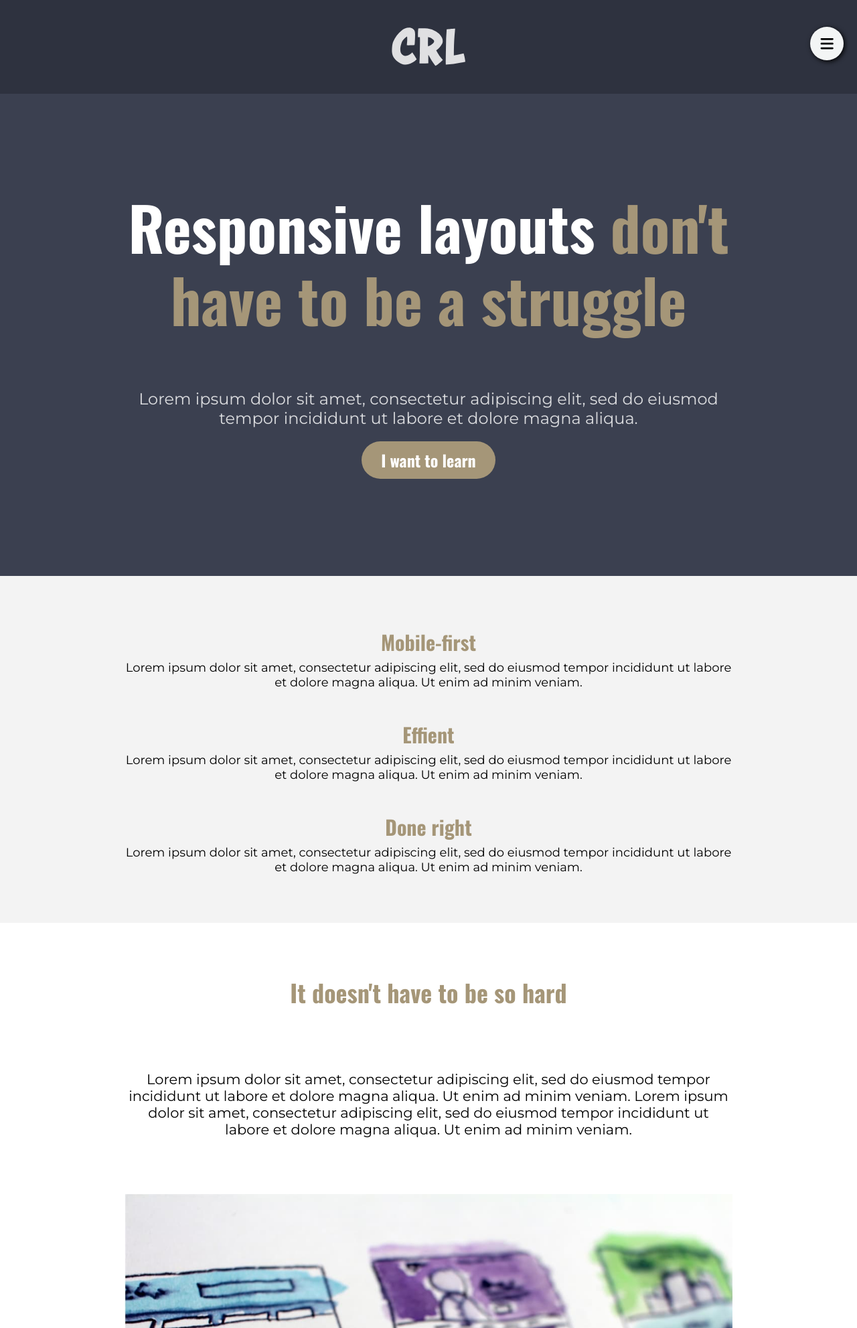
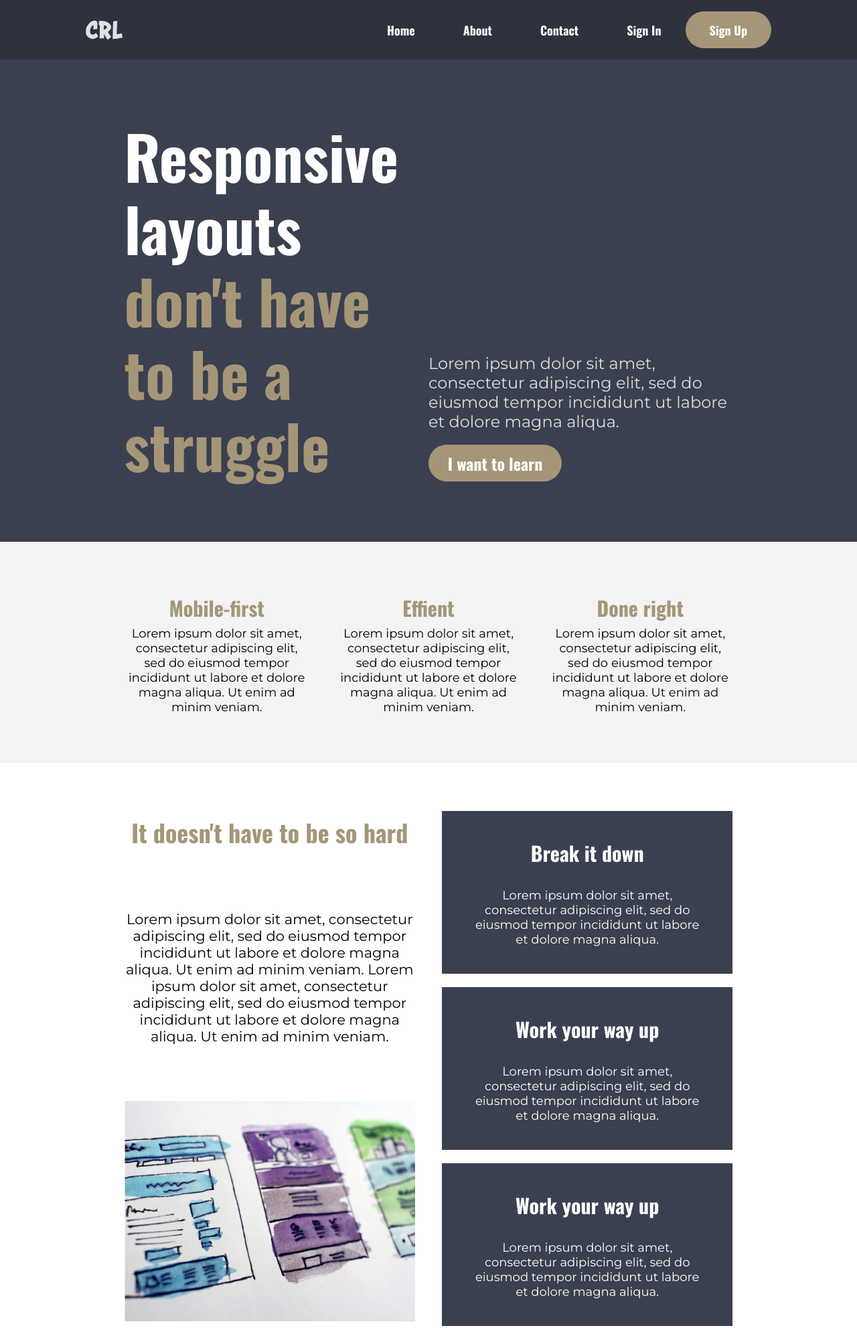
Before and after one commit to saysonjerald/css-responsive-challenge, a plain HTML site: page index.html in a window 1280 px wide. Shown: the top 1983 px of the page at 67% size. Drawn offline with nearby package versions, Linux system fonts and the light colour scheme.

Commit message:
Status: Finished

```diff
--- a/style.css
+++ b/style.css
@@ -306,12 +306,103 @@ footer .container.row .col + .col {
     font-size: 62.5%;
   }
 
+  header nav {
+    position: relative;
+    background-color: #2e323f;
+    padding: 1rem 0;
+  }
+
+  header nav .logo {
+    height: 3rem;
+  }
+
+  header nav .container.row .link {
+    display: flex;
+    padding: 0em;
+  }
+
+  header nav .container.row,
+  header nav .container.row .link {
+    flex-direction: row;
+  }
+
+  #menu-button {
+    display: none;
+  }
+
+  #hero {
+    background-color: #3b4050;
+    min-height: 90vh;
+    /* max-height: 72rem; */
+    display: flex;
+    align-items: center;
+    text-align: left;
+    padding: 7.2rem;
+  }
+
+  #hero .container.row {
+    flex-direction: row;
+  }
+
+  #hero h1 {
+    margin-bottom: 0rem;
+  }
+
+  #hero .container.row .col + .col {
+    align-self: flex-end;
+  }
+
+  #features-1 .container.row {
+    flex-direction: row;
+  }
+
+  #features-1 .container.row .col + .col {
+    margin-top: 0rem;
+    margin-left: 4rem;
+  }
+
   #features-2 aside {
     display: flex;
   }
 
+  #features-2 .container.row {
+    flex-direction: row;
+  }
+
+  #features-2 aside {
+    flex-direction: column;
+    margin-left: 4rem;
+  }
+
   #features-2 aside section + section {
-    margin-top: 0;
-    margin-left: 2rem;
+    margin-top: 2rem;
+    margin-left: 0rem;
+  }
+
+  footer .container.row {
+    flex-direction: row;
+    text-align: left;
+  }
+
+  footer .container.row .col + .col {
+    margin-top: 0rem;
+  }
+
+  footer .container.row .col:first-child {
+    width: 200%;
+    margin-right: 2rem;
+  }
+
+  footer .container.row .col nav {
+    display: flex;
+    flex-direction: column;
+  }
+
+  footer h5 {
+    line-height: 2.5em;
+  }
+
+  footer .container.row .col nav a {
+    line-height: 2em;
   }
 }
```
